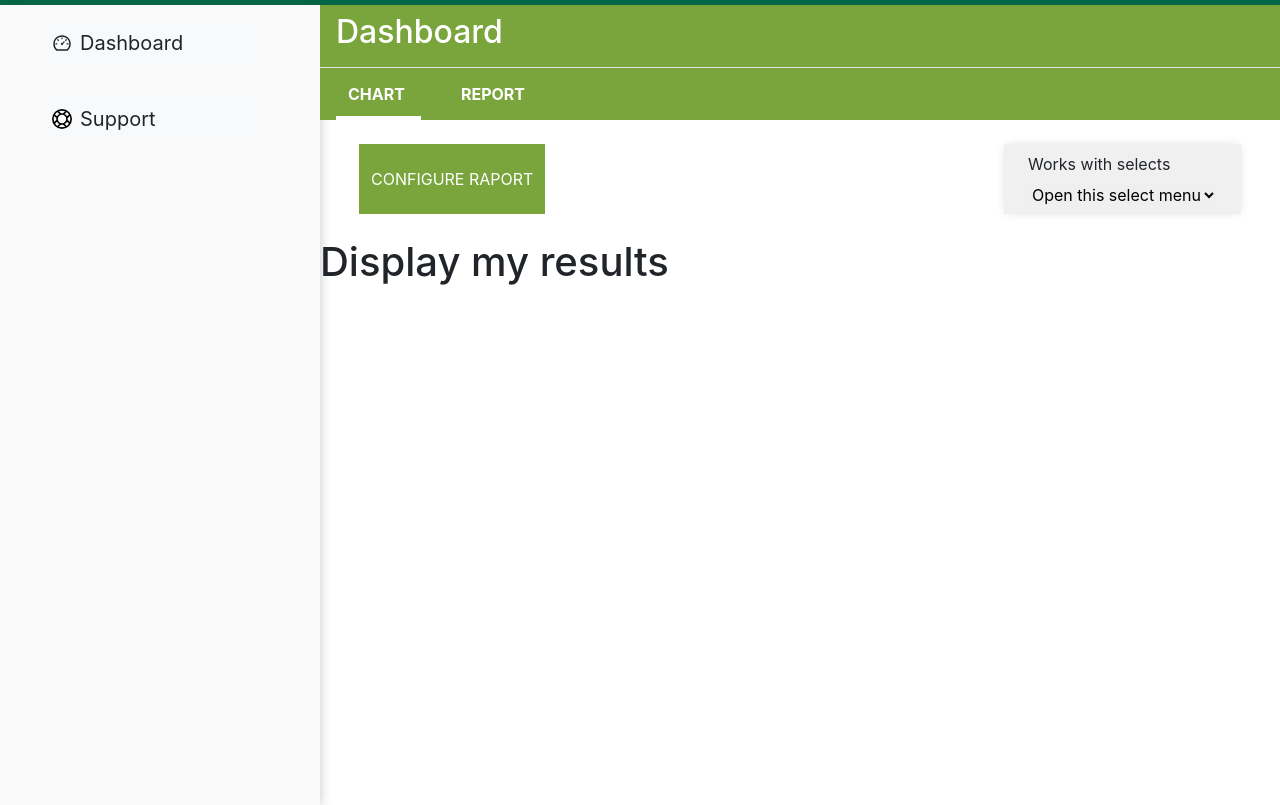
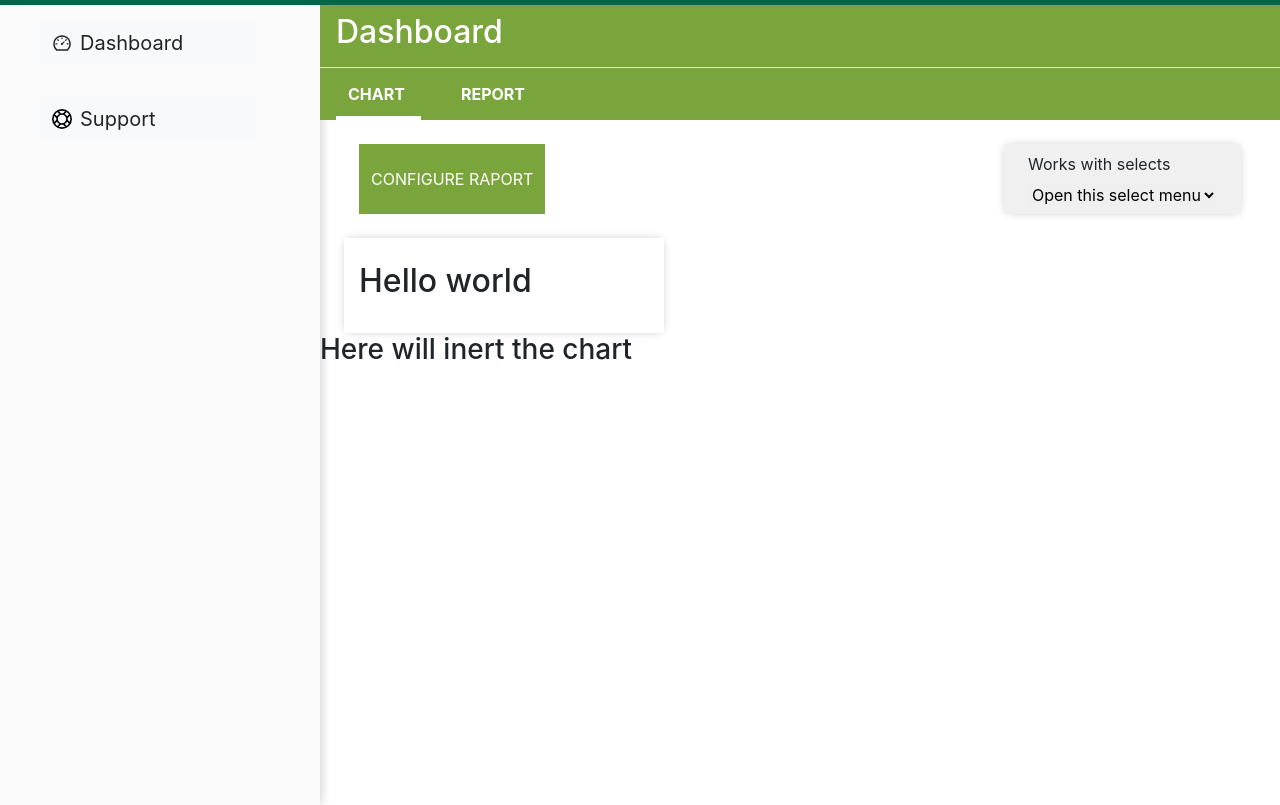
Before and after one commit to vmwhoami/admin_ui_maib, a React app: page / in a window 1280 px wide. Shown: the part 53-858 px from the top of the page. Built offline with nearby package versions, Linux system fonts and the light colour scheme; no server answers; what miragejs would draw is missing.

Commit message:
Restructure the code delete unnecessary folder

```diff
--- /dev/null
+++ b/src/components/chart/chart.js
@@ -0,0 +1,10 @@
+import React from 'react';
+import { Row } from 'react-bootstrap';
+
+const Chart = () => (
+  <Row>
+    <h3>Here will inert the chart</h3>
+  </Row>
+);
+
+export default Chart;
--- a/src/components/chartFilter/ChartFilter.js
+++ b/src/components/chartFilter/ChartFilter.js
@@ -1,9 +1,11 @@
 import React from 'react';
-import { Row, Button, Form } from 'react-bootstrap';
+import {
+  Row, Button, Form, Col,
+} from 'react-bootstrap';
 // import FloatingLabel from 'react-bootstrap-floating-label';
 
 const ChartFilter = () => (
-
+  <>
     <Form as={Row} className="m-4 d-flex justify-content-between">
       <Button className="text-uppercase rounded-0 title border-0">Configure raport</Button>
       <div className="date-select px-4 py-2">
@@ -17,18 +19,12 @@ const ChartFilter = () => (
         </select>
       </div>
     </Form>
-
+    <Row>
+      <Col lg={4} sm={6} className="py-4 ml-4 box-shadow">
+        <h2>Hello world</h2>
+      </Col>
+    </Row>
+  </>
 );
 
 export default ChartFilter;
-
-/* <Form>
-<Button>Configurare Raport</Button>
-
-<Form.Select aria-label="Default select example">
- <option>Open this select menu</option>
- <option value="1">One</option>
- <option value="2">Two</option>
- <option value="3">Three</option>
-</Form.Select>
-</Form> */
--- a/src/components/downloadsResult/DownRes.js
+++ /dev/null
@@ -1,18 +0,0 @@
-import React, { useEffect } from 'react';
-import { useDispatch } from 'react-redux';
-import { Row } from 'react-bootstrap';
-import { getDowloads } from '../../redux/downloadsReducer/actions';
-
-const DownRes = () => {
-  const dispatch = useDispatch();
-  useEffect(() => {
-    dispatch(getDowloads());
-  }, []);
-  return (
-    <Row>
-      <h1>Display my results</h1>
-    </Row>
-  );
-};
-
-export default DownRes;
--- a/src/pages/Dashboard.js
+++ b/src/pages/Dashboard.js
@@ -1,17 +1,25 @@
-import React from 'react';
+import React, { useEffect } from 'react';
+import { useDispatch } from 'react-redux';
 import Layout from '../components/layout';
 import Title from '../components/Title';
 import ChartNav from '../components/ChartNav';
 import ChartFilter from '../components/chartFilter/ChartFilter';
-import DownRes from '../components/downloadsResult/DownRes';
+import Chart from '../components/chart/chart';
+import { getDowloads } from '../redux/downloadsReducer/actions';
 
-const Dashboard = () => (
+const Dashboard = () => {
+  const dispatch = useDispatch();
+  useEffect(() => {
+    dispatch(getDowloads());
+  }, []);
+  return (
     <Layout>
       <Title title="Dashboard" />
       <ChartNav />
       <ChartFilter />
-    <DownRes />
+      <Chart />
     </Layout>
   );
+};
 
 export default Dashboard;
--- a/src/styles/index.css
+++ b/src/styles/index.css
@@ -83,11 +83,14 @@ code {
   width: 85px;
   height: 4px;
 }
+.box-shadow{
+  box-shadow: 0px 0px 10px -3px rgba(0, 0, 0, 0.3);
+}
 .date-select{
   display: flex;
   flex-direction: column;
   background-color: #F0F0F0;
-  box-shadow: 0px 0px 10px -3px rgba(0,0,0,0.20);
+  box-shadow: 0px 0px 10px -3px rgba(0,0,0,0.3);
 }
 .date-select input{
   background-color: red !important;
```
Lines whose indentation alone changed are shown as unchanged.
